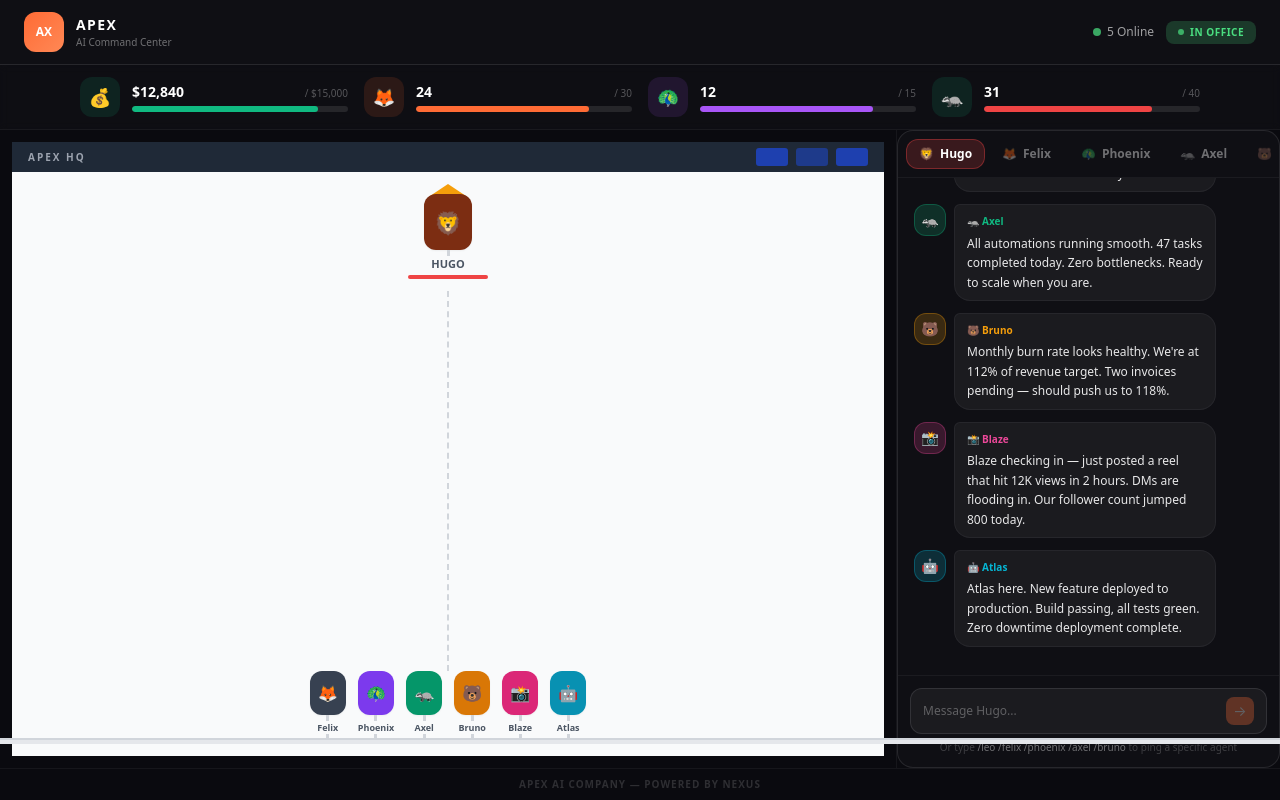
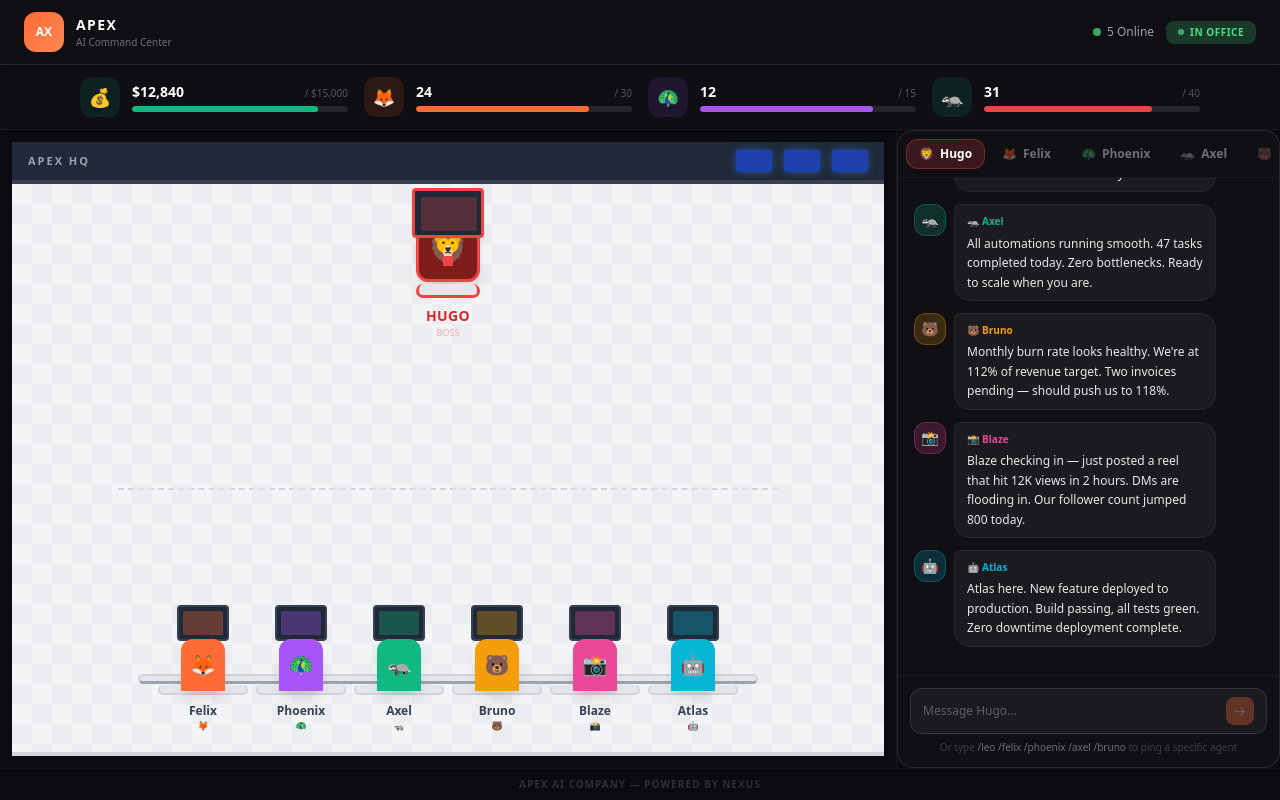
Before and after one commit to xxdjhugoxx/apex-dashboard, a React (Vite) app: page / in a window 1280 px wide. Built offline with nearby package versions, Linux system fonts and the light colour scheme; no server answers; the database is empty.

Commit message:
Real office look — desks with monitors, worker blocks sitting AT desks, checkerboard floor, Hugo with crown at big desk, all 6 workers on long bench desk

```diff
--- a/src/components/office/AnimatedOffice.jsx
+++ b/src/components/office/AnimatedOffice.jsx
@@ -1,40 +1,158 @@
 import React, { useState } from 'react'
 
 const WORKERS = [
-  { id: 'sales',     name: 'Felix',   emoji: '🦊', color: '#374151' },
-  { id: 'marketing', name: 'Phoenix', emoji: '🦚', color: '#7C3AED' },
-  { id: 'ops',       name: 'Axel',   emoji: '🦡', color: '#059669' },
-  { id: 'finance',   name: 'Bruno',   emoji: '🐻', color: '#D97706' },
-  { id: 'instagram', name: 'Blaze',   emoji: '📸', color: '#DB2777' },
-  { id: 'engineer',  name: 'Atlas',   emoji: '🤖', color: '#0891B2' },
+  { id: 'sales',     name: 'Felix',   emoji: '🦊', color: '#FF6B35', bg: '#431407' },
+  { id: 'marketing', name: 'Phoenix', emoji: '🦚', color: '#A855F7', bg: '#3b0764' },
+  { id: 'ops',       name: 'Axel',   emoji: '🦡', color: '#10B981', bg: '#022c22' },
+  { id: 'finance',   name: 'Bruno',   emoji: '🐻', color: '#F59E0B', bg: '#451a03' },
+  { id: 'instagram',  name: 'Blaze',  emoji: '📸', color: '#EC4899', bg: '#500724' },
+  { id: 'engineer',  name: 'Atlas',  emoji: '🤖', color: '#06B6D4', bg: '#083344' },
 ]
 
-// ─── Avatar ──────────────────────────────────────────────────────────────────
-function Avatar({ color, emoji, name, isHugo }) {
+// ─── Worker desk with monitor ───────────────────────────────────────────────
+function WorkerDesk({ worker }) {
   return (
-    <div className="flex flex-col items-center">
+    <div className="flex flex-col items-center" style={{ width: 90 }}>
+      {/* Avatar block sitting at desk */}
       <div
-        className="rounded-xl flex items-center justify-center shadow-sm"
+        className="rounded-xl flex items-center justify-center text-white font-bold shadow-lg relative z-10"
         style={{
-          width: isHugo ? 48 : 36,
-          height: isHugo ? 56 : 44,
-          backgroundColor: color,
-          fontSize: isHugo ? 22 : 16,
+          width: 44,
+          height: 52,
+          backgroundColor: worker.color,
+          fontSize: 20,
+          marginBottom: -6,
+          borderBottomLeftRadius: 0,
+          borderBottomRightRadius: 0,
         }}
       >
-        <span>{emoji}</span>
+        <span>{worker.emoji}</span>
       </div>
-      <div style={{ width: 3, height: 6, backgroundColor: '#d1d5db' }} />
-      <span className="text-gray-600 font-bold whitespace-nowrap" style={{ fontSize: isHugo ? 11 : 9 }}>
-        {name}
-      </span>
+
+      {/* Desk surface */}
+      <div
+        className="w-full rounded-lg"
+        style={{
+          height: 10,
+          backgroundColor: '#e5e7eb',
+          border: '2px solid #d1d5db',
+          borderTop: 'none',
+          position: 'relative',
+          zIndex: 1,
+        }}
+      >
+        {/* Monitor on desk */}
+        <div
+          className="absolute left-1/2 -translate-x-1/2 -top-20 rounded"
+          style={{
+            width: 52,
+            height: 36,
+            backgroundColor: '#1f2937',
+            border: '2px solid #374151',
+          }}
+        >
+          {/* Screen glow */}
+          <div
+            className="m-1 rounded-sm"
+            style={{
+              width: 'calc(100% - 8px)',
+              height: 'calc(100% - 8px)',
+              backgroundColor: worker.color + '50',
+            }}
+          />
+        </div>
+        {/* Stand */}
+        <div
+          className="absolute left-1/2 -translate-x-1/2 -top-5"
+          style={{ width: 8, height: 8, backgroundColor: '#6b7280' }}
+        />
+      </div>
+
+      {/* Name */}
+      <div className="mt-2 text-center">
+        <div className="text-gray-700 font-bold text-xs">{worker.name}</div>
+        <div className="text-gray-400 text-[9px]">{worker.emoji}</div>
+      </div>
     </div>
   )
 }
 
-// ─── Office Floor ─────────────────────────────────────────────────────────────
+// ─── Boss desk ───────────────────────────────────────────────────────────────
+function BossDesk() {
+  return (
+    <div className="flex flex-col items-center">
+      {/* Crown */}
+      <div style={{
+        width: 0, height: 0,
+        borderLeft: '20px solid transparent',
+        borderRight: '20px solid transparent',
+        borderBottom: '14px solid #F59E0B',
+        marginBottom: -4,
+        filter: 'drop-shadow(0 2px 4px rgba(0,0,0,0.3))',
+      }} />
+
+      {/* Hugo block */}
+      <div
+        className="rounded-xl flex items-center justify-center text-white font-bold shadow-lg"
+        style={{
+          width: 64,
+          height: 72,
+          backgroundColor: '#7f1d1d',
+          fontSize: 32,
+          border: '3px solid #EF4444',
+        }}
+      >
+        🦁
+      </div>
+
+      {/* Big desk */}
+      <div
+        className="w-full rounded-lg mt-0.5"
+        style={{
+          height: 14,
+          backgroundColor: '#e5e7eb',
+          border: '3px solid #EF4444',
+          borderTop: 'none',
+          position: 'relative',
+        }}
+      >
+        {/* Large monitor */}
+        <div
+          className="absolute left-1/2 -translate-x-1/2 -top-24 rounded"
+          style={{
+            width: 72,
+            height: 50,
+            backgroundColor: '#1f2937',
+            border: '3px solid #EF4444',
+          }}
+        >
+          <div
+            className="m-1.5 rounded-sm"
+            style={{
+              width: 'calc(100% - 10px)',
+              height: 'calc(100% - 10px)',
+              backgroundColor: '#EF444440',
+            }}
+          />
+        </div>
+        {/* Stand */}
+        <div
+          className="absolute left-1/2 -translate-x-1/2 -top-7"
+          style={{ width: 10, height: 10, backgroundColor: '#EF4444' }}
+        />
+      </div>
+
+      <div className="mt-2 text-center">
+        <div className="text-red-600 font-bold text-sm tracking-wide">HUGO</div>
+        <div className="text-red-300 text-[9px]">BOSS</div>
+      </div>
+    </div>
+  )
+}
+
+// ─── Main Office ─────────────────────────────────────────────────────────────
 export function AnimatedOffice({ agentStatuses, onAgentClick }) {
-  const [speech, setSpeech] = useState(null) // { id, text }
+  const [speech, setSpeech] = useState(null)
 
   const handleClick = (id) => {
     onAgentClick && onAgentClick(id)
@@ -53,60 +171,84 @@ export function AnimatedOffice({ agentStatuses, onAgentClick }) {
   }
 
   return (
-    <div className="flex-1 flex flex-col overflow-hidden" style={{ backgroundColor: '#f9fafb' }}>
-
+    <div
+      className="flex-1 flex flex-col overflow-hidden"
+      style={{ backgroundColor: '#f3f4f6' }}
+    >
       {/* ── Wall ── */}
-      <div style={{ backgroundColor: '#1f2937', padding: '6px 16px', display: 'flex', alignItems: 'center', gap: 8 }}>
-        <span style={{ color: '#9ca3af', fontSize: 10, fontWeight: 'bold', letterSpacing: 2 }}>APEX HQ</span>
+      <div style={{
+        backgroundColor: '#1f2937',
+        padding: '8px 16px',
+        display: 'flex',
+        alignItems: 'center',
+        gap: 12,
+        borderBottom: '4px solid #374151',
+      }}>
+        <span style={{ color: '#9ca3af', fontSize: 11, fontWeight: 'bold', letterSpacing: 2 }}>APEX HQ</span>
         <div style={{ flex: 1 }} />
-        <div style={{ width: 32, height: 18, backgroundColor: '#1e40af', borderRadius: 3 }} />
-        <div style={{ width: 32, height: 18, backgroundColor: '#1e3a8a', borderRadius: 3 }} />
-        <div style={{ width: 32, height: 18, backgroundColor: '#1e40af', borderRadius: 3 }} />
+        {/* Windows */}
+        {[1,2,3].map(i => (
+          <div key={i} style={{
+            width: 36, height: 22,
+            backgroundColor: '#1e40af',
+            borderRadius: 3,
+            boxShadow: '0 0 8px #3b82f680',
+          }} />
+        ))}
       </div>
 
-      {/* ── Boss row ── */}
-      <div className="flex items-center justify-center py-3" style={{ backgroundColor: '#f9fafb' }}>
-        <div
-          className="flex flex-col items-center cursor-pointer"
-          onClick={() => handleClick('ceo')}
-        >
-          {/* Crown */}
+      {/* ── Office floor (checkerboard) ── */}
       <div style={{
-            width: 0, height: 0,
-            borderLeft: '18px solid transparent',
-            borderRight: '18px solid transparent',
-            borderBottom: '12px solid #F59E0B',
-            marginBottom: -2,
+        flex: 1,
+        display: 'flex',
+        flexDirection: 'column',
+        alignItems: 'center',
+        justifyContent: 'space-between',
+        padding: '16px 24px 24px',
+        position: 'relative',
+        overflow: 'hidden',
+      }}>
+        {/* Checkerboard floor */}
+        <div style={{
+          position: 'absolute',
+          inset: 0,
+          backgroundImage:
+            'linear-gradient(45deg, #e5e7eb 25%, transparent 25%), linear-gradient(-45deg, #e5e7eb 25%, transparent 25%), linear-gradient(45deg, transparent 75%, #e5e7eb 75%), linear-gradient(-45deg, transparent 75%, #e5e7eb 75%)',
+          backgroundSize: '40px 40px',
+          backgroundPosition: '0 0, 0 20px, 20px -20px, -20px 0px',
+          opacity: 0.5,
         }} />
-          <Avatar color="#7C2D12" emoji="🦁" name="HUGO" isHugo />
-          {/* Desk line */}
-          <div style={{ width: 80, height: 4, backgroundColor: '#EF4444', borderRadius: 2, marginTop: 2 }} />
-        </div>
+
+        {/* ── Boss section ── */}
+        <div className="flex flex-col items-center cursor-pointer relative z-10" onClick={() => handleClick('ceo')}>
           {speech?.id === 'ceo' && (
-          <div className="ml-4 px-3 py-1.5 rounded-xl bg-red-500 text-white text-xs font-bold animate-fade-up shadow-lg">
+            <div className="mb-2 px-4 py-2 rounded-xl bg-red-500 text-white text-xs font-bold animate-fade-up shadow-lg whitespace-nowrap">
               🦁 {speech.text}
             </div>
           )}
+          <BossDesk />
         </div>
 
-      {/* ── Separator ── */}
-      <div className="flex-1 flex flex-col items-center">
-        <div style={{ flex: 1, borderLeft: '2px dashed #d1d5db', height: '100%' }} />
-      </div>
+        {/* ── Dashed separator ── */}
+        <div style={{
+          width: '80%',
+          borderTop: '2px dashed #d1d5db',
+          margin: '8px 0',
+        }} />
 
-      {/* ── Workers row ── */}
-      <div
-        className="flex items-end justify-center gap-3 pb-4 px-4"
-        style={{ backgroundColor: '#f9fafb' }}
-      >
-        {/* Long bench desk surface */}
+        {/* ── Workers bench ── */}
+        <div className="flex items-end justify-center gap-2 relative z-10">
+          {/* Long desk surface */}
           <div style={{
             position: 'absolute',
-          bottom: 56,
-          left: 0, right: 0,
-          height: 6,
+            bottom: 48,
+            left: -20,
+            right: -20,
+            height: 10,
             backgroundColor: '#e5e7eb',
-          borderTop: '2px solid #d1d5db',
+            borderRadius: 6,
+            border: '2px solid #d1d5db',
+            borderBottom: '3px solid #9ca3af',
           }} />
 
           {WORKERS.map(worker => (
@@ -114,26 +256,34 @@ export function AnimatedOffice({ agentStatuses, onAgentClick }) {
               key={worker.id}
               className="flex flex-col items-center cursor-pointer"
               onClick={() => handleClick(worker.id)}
-            style={{ zIndex: 1 }}
             >
               {speech?.id === worker.id && (
                 <div
-                className="mb-1 px-2 py-1 rounded-xl text-white text-xs font-bold animate-fade-up shadow-lg whitespace-nowrap"
+                  className="mb-1 px-3 py-1 rounded-xl text-white text-xs font-bold animate-fade-up shadow-lg whitespace-nowrap"
                   style={{ backgroundColor: worker.color }}
                 >
                   {worker.emoji} {speech.text}
                 </div>
               )}
-            <Avatar {...worker} name={worker.name} />
-            {/* Stem */}
-            <div style={{ width: 3, height: 6, backgroundColor: '#d1d5db' }} />
+              <WorkerDesk worker={worker} />
             </div>
           ))}
         </div>
 
+        {/* Floor line */}
+        <div style={{
+          position: 'absolute',
+          bottom: 0,
+          left: 0,
+          right: 0,
+          height: 4,
+          backgroundColor: '#d1d5db',
+        }} />
+      </div>
+
       <style>{`
         @keyframes fade-up {
-          0% { opacity: 0; transform: translateY(6px); }
+          0% { opacity: 0; transform: translateY(8px); }
           15% { opacity: 1; transform: translateY(0); }
           80% { opacity: 1; }
           100% { opacity: 0; }
```
Also changed, not shown: 1 other file (tests, documents, lock files or other folders). Lines whose indentation alone changed are shown as unchanged.
